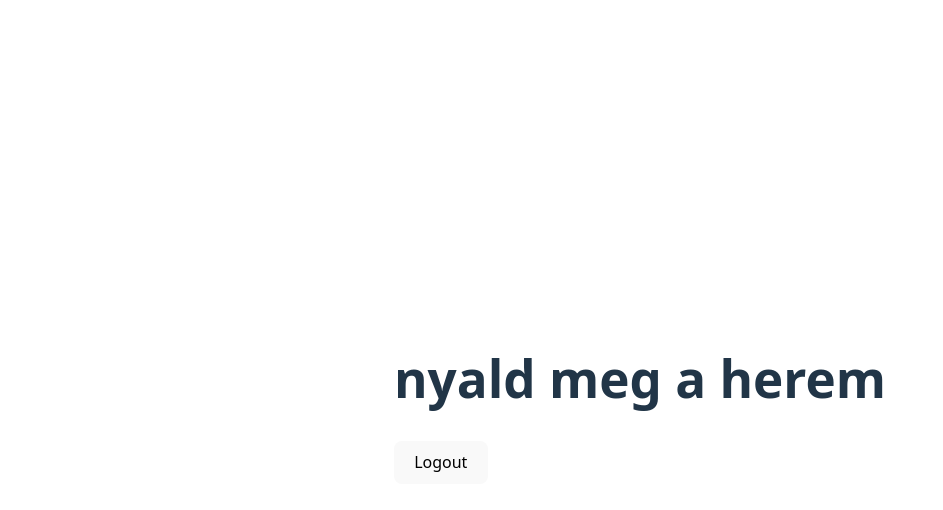
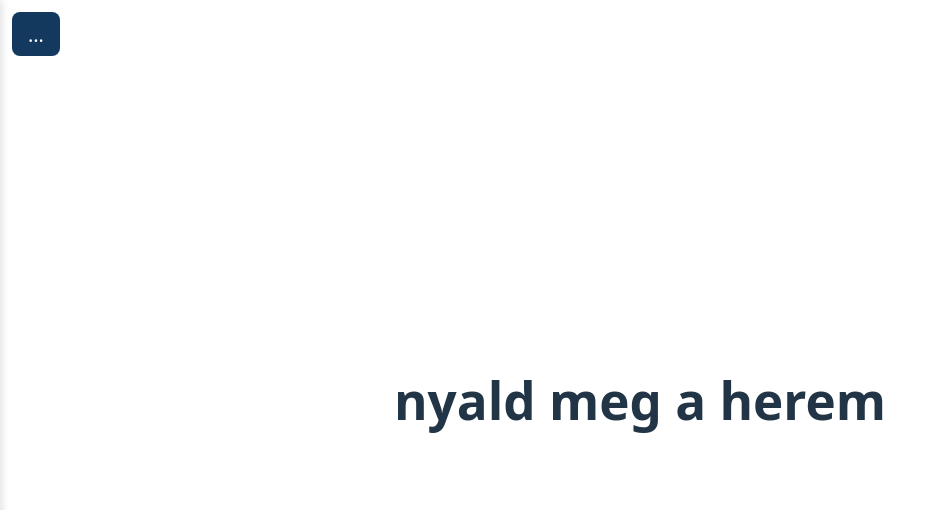
Before and after one commit to H4RmYxDD/js_chatapp_project, a React app in the folder frontend/: page /main in a window 1280 px wide. Shown: the top 510 px of the page, without its empty margins (0-943 px from the left). Built offline with nearby package versions, Linux system fonts and the light colour scheme; the HTML template or start-up script is replaced by a standard one.

Commit message:
mainpage sidebar wip

```diff
--- a/frontend/package.json
+++ b/frontend/package.json
@@ -13,6 +13,7 @@
     "axios": "^1.13.2",
     "react": "^19.1.1",
     "react-dom": "^19.1.1",
+    "react-pro-sidebar": "^1.1.0",
     "react-router-dom": "^7.9.5",
     "react-toastify": "^11.0.5"
   },
--- /dev/null
+++ b/frontend/src/pages/MainPage.css
@@ -0,0 +1,34 @@
+.menu-button {
+    position: fixed;
+    top: 12px;
+    left: 12px;
+    z-index: 1100;
+    width: 44px;
+    height: 44px;
+    border-radius: 8px;
+    border: none;
+    background: #13395e;
+    color: #fff;
+    font-size: 20px;
+    display: inline-flex;
+    align-items: center;
+    justify-content: center;
+    cursor: pointer;
+}
+
+.menu-opener {
+    display: inline-flex;
+    align-items: center;
+    justify-content: center;
+    width: 100%;
+    height: 100%;
+    font-size: 24px;
+    font-weight: bold;
+    text-align: center;
+}
+
+.menu-item-logout {
+    margin-top: auto;
+    position: relative;
+    bottom: 0px;
+}
--- a/frontend/src/pages/MainPage.tsx
+++ b/frontend/src/pages/MainPage.tsx
@@ -1,15 +1,85 @@
+import { useState } from 'react';
+import { Sidebar, Menu, MenuItem, sidebarClasses } from 'react-pro-sidebar';
+import { Link } from 'react-router-dom';
+import './MainPage.css';
+
 const MainPage = () => {
+    const [open, setOpen] = useState(false);
+    const logout = () => {
+        localStorage.removeItem('token');
+        window.location.href = '/';
+    };
     return (
         <>
-            <h1>nyald meg a herem</h1>
             <button
-                onClick={() => {
-                    localStorage.removeItem('token');
-                    window.location.href = '/';
+                aria-label="Open sidebar"
+                aria-expanded={open}
+                onClick={() => setOpen((v) => !v)}
+                className="menu-button"
+            >
+                …
+            </button>
+
+            {open && (
+                <div
+                    onClick={() => setOpen(false)}
+                    style={{
+                        position: 'fixed',
+                        inset: 0,
+                        background: 'rgba(0,0,0,0.35)',
+                        zIndex: 1000,
+                    }}
+                />
+            )}
+
+            <Sidebar
+                rootStyles={{
+                    [`.${sidebarClasses.container}`]: {
+                        position: 'fixed',
+                        left: 0,
+                        top: 0,
+                        height: '100vh',
+                        width: 240,
+                        transform: open ? 'translateX(0)' : 'translateX(-100%)',
+                        transition: 'transform 220ms ease',
+                        zIndex: 1100,
+                        backgroundColor: '#13395e',
+                        color: '#b6c8d9',
+                        boxShadow: '2px 0 8px rgba(0,0,0,0.12)',
+                        display: 'flex',
+                        flexDirection: 'column',
+                    },
                 }}
             >
-                Logout
-            </button>
+                <div style={{ display: 'flex', flexDirection: 'column', height: '100%' }}>
+                    <Menu
+                        menuItemStyles={{
+                            button: {
+                                [`&.active`]: {
+                                    backgroundColor: '#0f2b44',
+                                    color: '#fff',
+                                },
+                            },
+                        }}
+                    >
+                        <MenuItem component={<Link to="/documentation" />}> Documentation</MenuItem>
+                        <MenuItem component={<Link to="/calendar" />}> Calendar</MenuItem>
+                        <MenuItem component={<Link to="/e-commerce" />}> E-commerce</MenuItem>
+                    </Menu>
+
+                    <div style={{ marginTop: 'auto' }}>
+                        <Menu>
+                            <MenuItem className="menu-item-logout" onClick={logout}>
+                                Logout
+                            </MenuItem>
+                        </Menu>
+                    </div>
+                </div>
+            </Sidebar>
+
+            <div style={{ padding: 24, marginLeft: 0 }}>
+                <h1>nyald meg a herem</h1>
+            </div>
         </>
     );
 };
```
Also changed, not shown: 1 other file (tests, documents, lock files or other folders).
